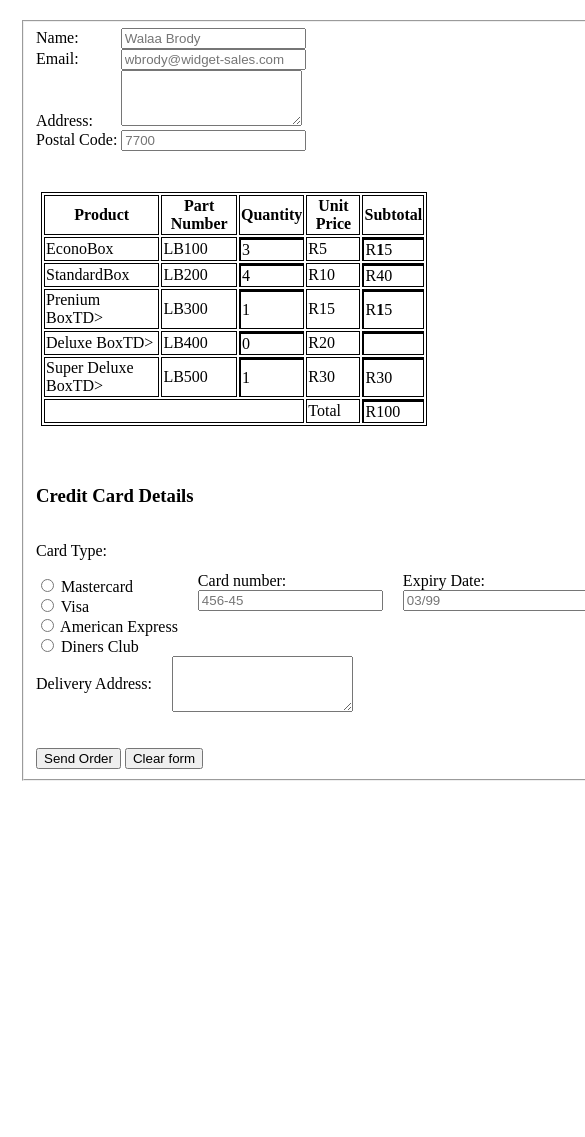
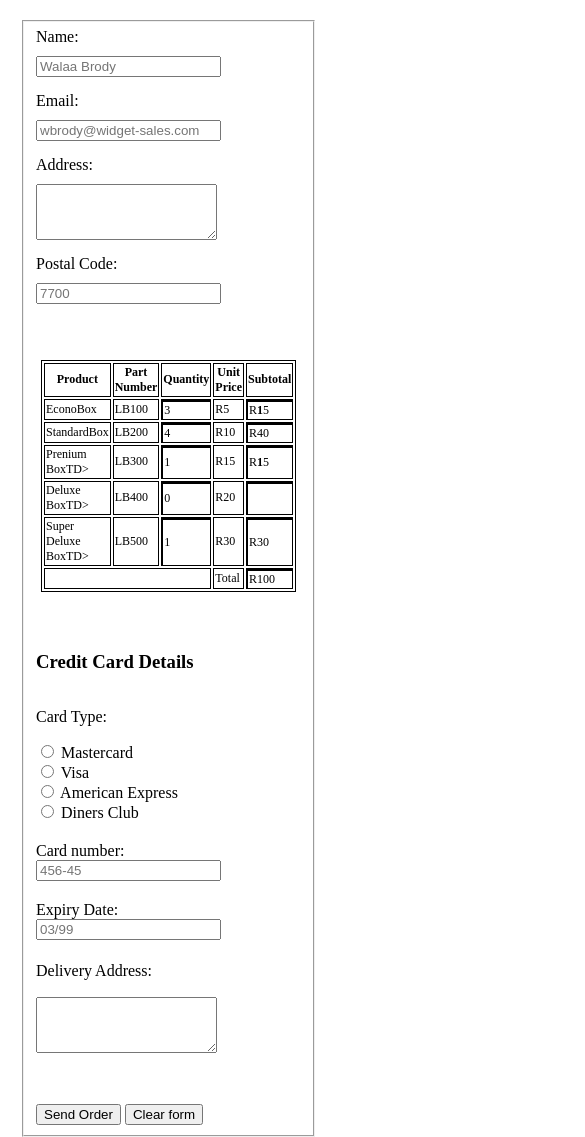
Before and after one commit to Bokjin2417/form, a plain HTML site: page index.html in a window 390 px wide. Shown: the whole page, 585 px wide, since content can reach past the window. Before the commit the page ends 844 px from the top, so only its background shows below. Drawn offline with Linux system fonts and the light colour scheme.

Commit message:
Update index.html

```diff
--- a/index.html
+++ b/index.html
@@ -27,8 +27,33 @@ td,th
 
 .input-textarea{
     height: 50px;
+
+}
+.form-group {
+    display: flex;
+    flex-wrap: wrap; /* Allow wrapping on small screens */
+    gap: 15px;
+    margin-bottom: 15px;
 }
 
+.form-group div {
+    flex: 1; /* Make form items flexible */
+}
+
+/* Media Queries for Mobile Devices */
+@media screen and (max-width: 768px) {
+    table {
+        font-size: 12px; /* Adjust font size for small screens */
+    }
+
+    .form-group div {
+        flex: 100%; /* Stack the inputs vertically on small screens */
+    }
+
+@media screen and (max-width: 480px) {
+    .form-group {
+        gap: 10px;
+    }
 
 
     </style>
```
